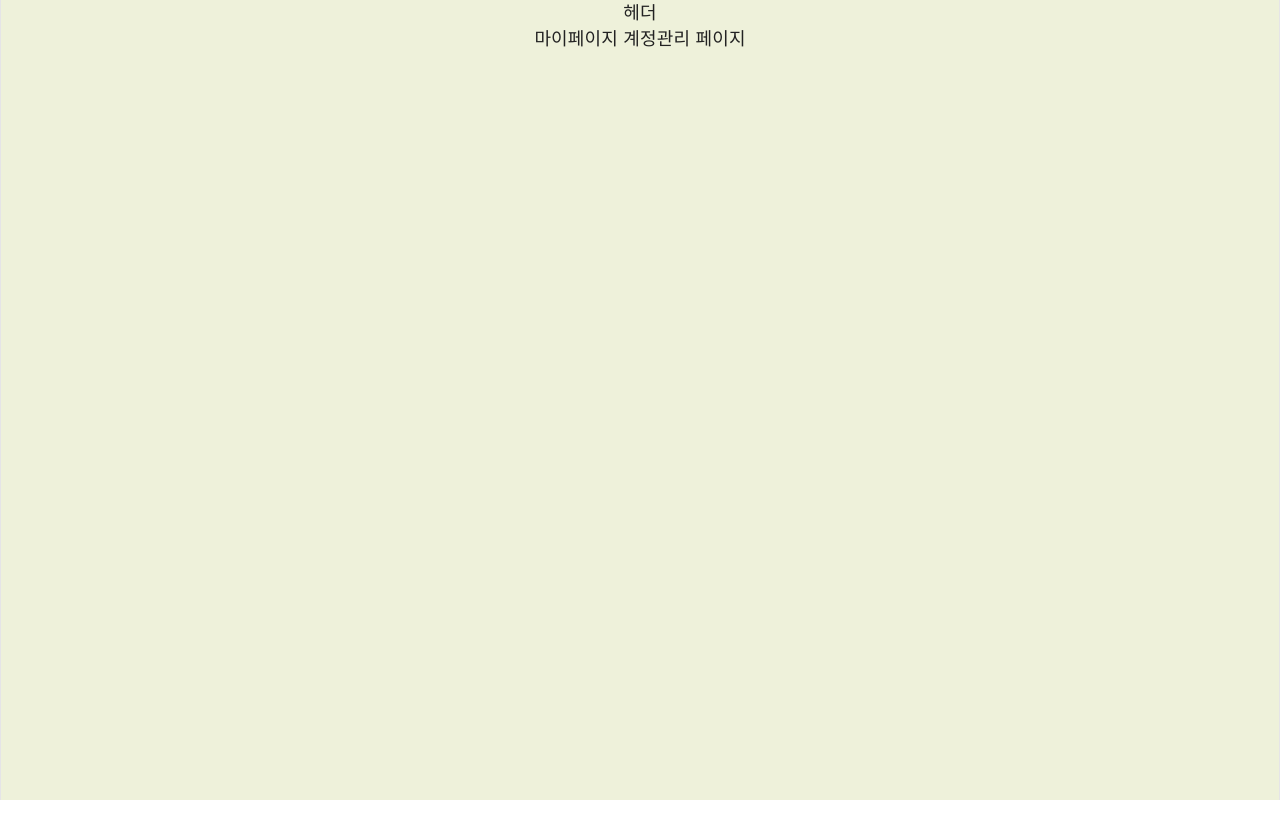
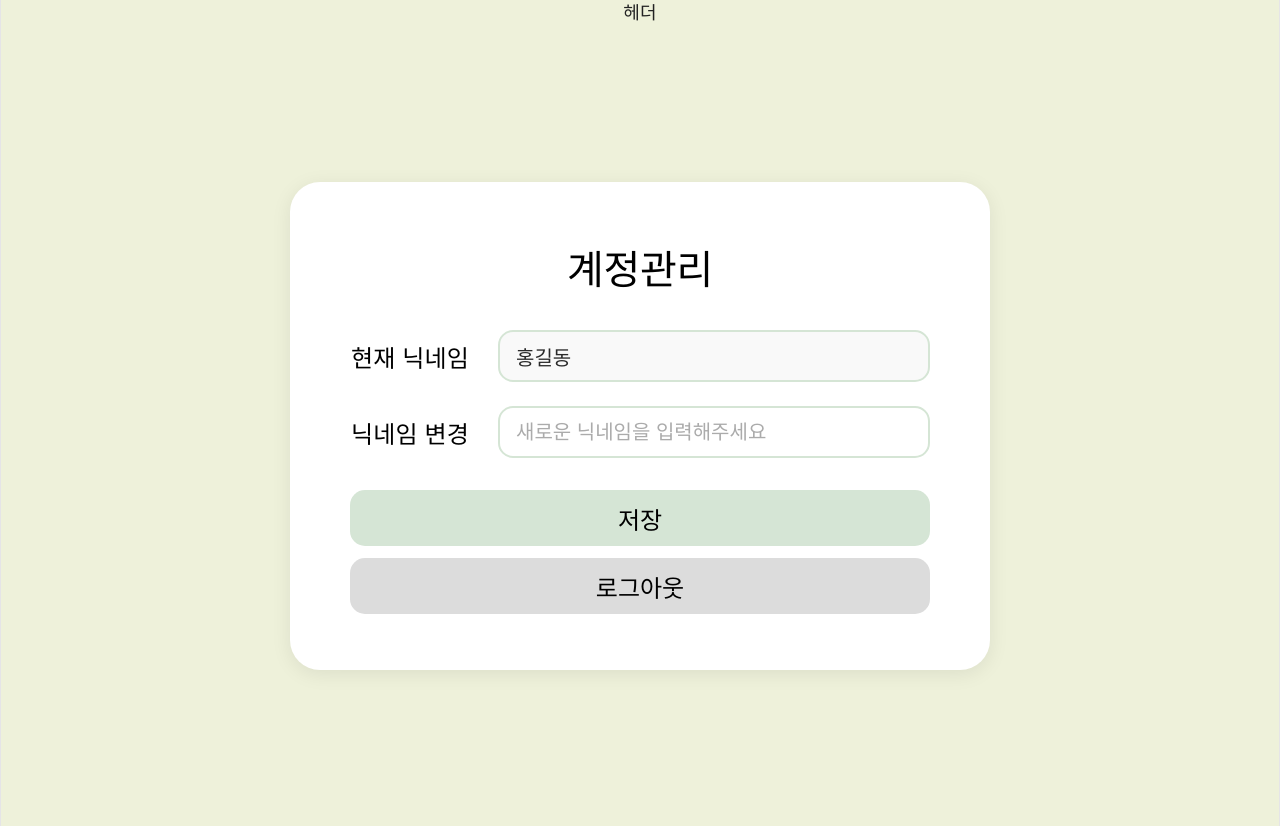
Before and after one commit to miniproject-team1/team1FE, a React (Vite) app: page /mypage-change in a window 1280 px wide. Before the commit the page ends 800 px from the top, so only its background shows below. Built offline with nearby package versions, Linux system fonts and the light colour scheme; a web font is replaced by a local one.

Commit message:
feat: 계정관리 페이지 UI 구현

```diff
--- a/src/pages/MypageChange.jsx
+++ b/src/pages/MypageChange.jsx
@@ -1,5 +1,192 @@
 import styled from "styled-components";
+import { useState } from "react";
+import { useNavigate } from "react-router-dom";
+
+const PageWrapper = styled.div`
+  width: 100%;
+  min-height: 100vh;
+  background: linear-gradient(0deg, #EEF1DA 0%, #EEF1DA 100%), #FDF8F8;
+  font-family: "S-Core Dream", sans-serif;
+  display: flex;
+  align-items: center;
+  justify-content: center;
+`;
+
+const Card = styled.div`
+  width: 100%;
+  max-width: 700px;
+  background: #FFF;
+  border-radius: 30px;
+  padding: 56px 60px;
+  box-shadow: 0 4px 20px rgba(0, 0, 0, 0.08);
+  display: flex;
+  flex-direction: column;
+  gap: 24px;
+  box-sizing: border-box;
+`;
+
+const CardTitle = styled.h2`
+  text-align: center;
+  font-family: "S-Core Dream", sans-serif;
+  font-size: 40px;
+  font-style: normal;
+  font-weight: 400;
+  line-height: normal;
+  color: #000;
+  margin: 0 0 10px 0;
+`;
+
+const FieldRow = styled.div`
+  display: flex;
+  align-items: center;
+  gap: 28px;
+`;
+
+const FieldLabel = styled.label`
+  font-family: "S-Core Dream", sans-serif;
+  font-size: 24px;
+  font-style: normal;
+  font-weight: 400;
+  line-height: normal;
+  color: #000;
+  white-space: nowrap;
+  width: 120px;
+  flex-shrink: 0;
+`;
+
+const FieldInput = styled.input`
+  flex: 1;
+  height: 52px;
+  padding: 0 16px;
+  border-radius: 15px;
+  border: 2px solid #D5E5D5;
+  background: #FFF;
+  font-family: "S-Core Dream", sans-serif;
+  font-size: 20px;
+  font-style: normal;
+  font-weight: 400;
+  color: #2A2A2A;
+  outline: none;
+  box-sizing: border-box;
+
+  &::placeholder {
+    color: #ABABAB;
+    font-weight: 300;
+  }
+
+  &:focus {
+    border-color: #B0C8B0;
+  }
+
+  &:read-only {
+    background: #F9F9F9;
+    cursor: default;
+  }
+`;
+
+const BtnGroup = styled.div`
+  display: flex;
+  flex-direction: column;
+  gap: 12px;
+  margin-top: 8px;
+`;
+
+const SaveBtn = styled.button`
+  width: 100%;
+  height: 56px;
+  border-radius: 15px;
+  background: #D5E5D5;
+  border: none;
+  cursor: pointer;
+  font-family: "S-Core Dream", sans-serif;
+  font-size: 24px;
+  font-style: normal;
+  font-weight: 400;
+  line-height: normal;
+  color: #000;
+  text-align: center;
+  transition: opacity 0.15s;
+
+  &:hover { opacity: 0.85; }
+`;
+
+const LogoutBtn = styled.button`
+  width: 100%;
+  height: 56px;
+  border-radius: 15px;
+  background: #DCDCDC;
+  border: none;
+  cursor: pointer;
+  font-family: "S-Core Dream", sans-serif;
+  font-size: 24px;
+  font-style: normal;
+  font-weight: 400;
+  line-height: normal;
+  color: #000;
+  text-align: center;
+  transition: opacity 0.15s;
+
+  &:hover { opacity: 0.85; }
+`;
+
+const Toast = styled.div`
+  position: fixed;
+  bottom: 40px;
+  left: 50%;
+  transform: translateX(-50%);
+  background: #444;
+  color: #fff;
+  padding: 12px 28px;
+  border-radius: 20px;
+  font-family: "S-Core Dream", sans-serif;
+  font-size: 14px;
+  font-weight: 400;
+  opacity: ${({ show }) => (show ? 1 : 0)};
+  transition: opacity 0.3s;
+  pointer-events: none;
+`;
 
 export default function MypageChange() {
-  return <p>마이페이지 계정관리 페이지</p>;
+  const navigate = useNavigate();
+  const [nickname, setNickname] = useState("");
+  const [toast, setToast] = useState(false);
+
+  const handleSave = () => {
+    if (!nickname.trim()) return;
+    setToast(true);
+    setTimeout(() => setToast(false), 2000);
+  };
+
+  const handleLogout = () => {
+    navigate('/login');
+  };
+
+  return (
+    <PageWrapper>
+      <Card>
+        <CardTitle>계정관리</CardTitle>
+
+        <FieldRow>
+          <FieldLabel>현재 닉네임</FieldLabel>
+          <FieldInput value="홍길동" readOnly />
+        </FieldRow>
+
+        <FieldRow>
+          <FieldLabel>닉네임 변경</FieldLabel>
+          <FieldInput
+            value={nickname}
+            onChange={e => setNickname(e.target.value)}
+            placeholder="새로운 닉네임을 입력해주세요"
+          />
+        </FieldRow>
+
+        <BtnGroup>
+          <SaveBtn onClick={handleSave}>저장</SaveBtn>
+          <LogoutBtn onClick={handleLogout}>로그아웃</LogoutBtn>
+        </BtnGroup>
+      </Card>
+
+      <Toast show={toast}>닉네임이 변경되었습니다!</Toast>
+    </PageWrapper>
+  );
 }
```
